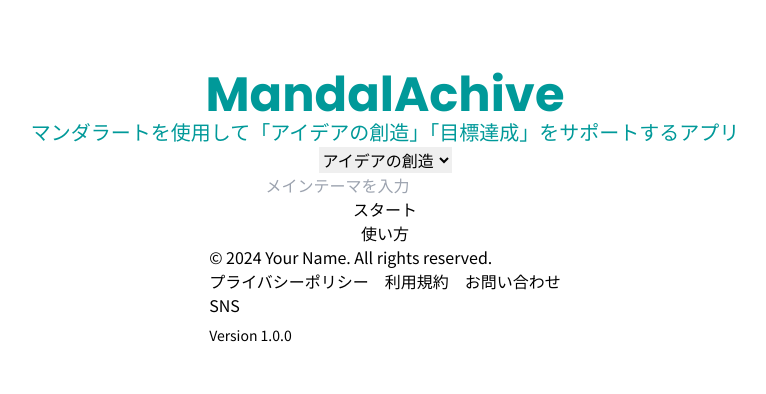
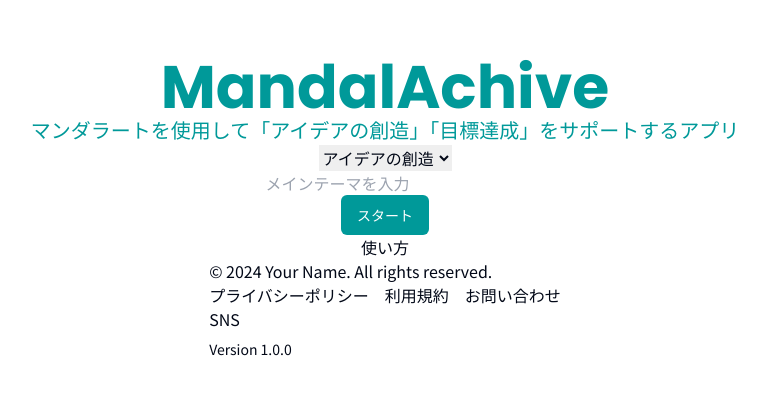
Before and after one commit to kurukuru-dev/mandal-achieve, a Next.js app: page / in a window 1280 px wide. Shown: the part 192-586 px from the top of the page, without its empty margins (255-1021 px from the left). Built offline with nearby package versions, Linux system fonts and the light colour scheme.

Commit message:
shadcn/uiをインストール、buttonコンポーネントをインストール

```diff
--- a/src/app/globals.css
+++ b/src/app/globals.css
@@ -2,9 +2,40 @@
 @tailwind components;
 @tailwind utilities;
 
+@layer base {
   :root {
+    /* カスタム値 */
     --font-poppins: 'Poppins', sans-serif;
     --font-noto-sans-jp: 'Noto Sans JP', sans-serif;
+    --primary: #009999;
+    --primary-hover: #00b7b7;
+    --secondary: #f0f0f0;
+    --accent: #344b78;
+    --accent-hover: #3e5990;
+    --caution: #ffc107;
+
+    /* shadcnUiのデフォルト値 */
+    /* TODO: 不要であれば削除 */
+    --background: 0 0% 100%;
+    --foreground: 222.2 84% 4.9%;
+    --card: 0 0% 100%;
+    --card-foreground: 222.2 84% 4.9%;
+    --popover: 0 0% 100%;
+    --popover-foreground: 222.2 84% 4.9%;
+    --muted: 210 40% 96.1%;
+    --muted-foreground: 215.4 16.3% 46.9%;
+    --destructive: 0 84.2% 60.2%;
+    --destructive-foreground: 210 40% 98%;
+    --border: 214.3 31.8% 91.4%;
+    --input: 214.3 31.8% 91.4%;
+    --ring: 222.2 84% 4.9%;
+    --radius: 0.5rem;
+    --chart-1: 12 76% 61%;
+    --chart-2: 173 58% 39%;
+    --chart-3: 197 37% 24%;
+    --chart-4: 43 74% 66%;
+    --chart-5: 27 87% 67%;
+  }
 }
 
 h1,
@@ -13,7 +44,13 @@
   font-family: var(--font-poppins);
 }
 
+@layer base {
+  * {
+    @apply border-border;
+  }
   body {
     font-family: var(--font-noto-sans-jp);
     height: 100vh;
+    @apply bg-background text-foreground;
   }
+}
--- a/src/app/page.tsx
+++ b/src/app/page.tsx
@@ -1,8 +1,10 @@
+import { Button } from '@/components/ui/button';
+
 export default function Home() {
   return (
     <main className="h-full min-h-screen flex flex-col items-center justify-center">
-      <h1 className="text-main text-5xl">MandalAchive</h1>
-      <h2 className="text-main text-xl">
+      <h1 className="text-primary text-6xl">MandalAchive</h1>
+      <h2 className="text-primary text-xl">
         マンダラートを使用して「アイデアの創造」「目標達成」をサポートするアプリ
       </h2>
       <select name="mode" id="">
@@ -10,7 +12,7 @@
         <option value="achieve">目標達成</option>
       </select>
       <input type="text" placeholder="メインテーマを入力" />
-      <button>スタート</button>
+      <Button>スタート</Button>
       <button>使い方</button>
       <footer>
         <p>© 2024 Your Name. All rights reserved.</p>
--- /dev/null
+++ b/src/components/ui/button.tsx
@@ -0,0 +1,52 @@
+import * as React from 'react';
+import { Slot } from '@radix-ui/react-slot';
+import { cva, type VariantProps } from 'class-variance-authority';
+
+import { cn } from '@/lib/utils';
+
+const buttonVariants = cva(
+  'inline-flex items-center justify-center whitespace-nowrap rounded-md text-sm font-medium ring-offset-background transition-colors focus-visible:outline-none focus-visible:ring-2 focus-visible:ring-ring focus-visible:ring-offset-2 disabled:pointer-events-none disabled:opacity-50',
+  {
+    variants: {
+      variant: {
+        default: 'bg-primary text-white hover:bg-primary-hover',
+        accent: 'bg-accent text-white hover:bg-accent-hover',
+        outline:
+          'border border-input text-white bg-background hover:bg-accent-hover',
+        link: 'text-primary underline-offset-4 hover:underline'
+      },
+      size: {
+        default: 'h-10 px-4 py-2',
+        sm: 'h-9 rounded-md px-3',
+        lg: 'h-11 rounded-md px-8',
+        icon: 'h-10 w-10'
+      }
+    },
+    defaultVariants: {
+      variant: 'default',
+      size: 'default'
+    }
+  }
+);
+
+export interface ButtonProps
+  extends React.ButtonHTMLAttributes<HTMLButtonElement>,
+    VariantProps<typeof buttonVariants> {
+  asChild?: boolean;
+}
+
+const Button = React.forwardRef<HTMLButtonElement, ButtonProps>(
+  ({ className, variant, size, asChild = false, ...props }, ref) => {
+    const Comp = asChild ? Slot : 'button';
+    return (
+      <Comp
+        className={cn(buttonVariants({ variant, size, className }))}
+        ref={ref}
+        {...props}
+      />
+    );
+  }
+);
+Button.displayName = 'Button';
+
+export { Button, buttonVariants };
--- /dev/null
+++ b/src/lib/utils.ts
@@ -0,0 +1,6 @@
+import { type ClassValue, clsx } from "clsx"
+import { twMerge } from "tailwind-merge"
+
+export function cn(...inputs: ClassValue[]) {
+  return twMerge(clsx(inputs))
+}
--- a/tailwind.config.ts
+++ b/tailwind.config.ts
@@ -1,20 +1,84 @@
 import type { Config } from 'tailwindcss';
 
-const config: Config = {
+const config = {
   content: [
     './src/pages/**/*.{ts,tsx}',
     './src/components/**/*.{ts,tsx}',
     './src/app/**/*.{ts,tsx}'
   ],
+  prefix: '',
   theme: {
+    container: {
+      center: true,
+      padding: '2rem',
+      screens: {
+        '2xl': '1400px'
+      }
+    },
     extend: {
       colors: {
-        main: '#009999',
-        sub: '#F0F0F0',
-        accent: '#344B78',
-        caution: '#FFC107'
+        // カスタム値
+        primary: {
+          DEFAULT: 'var(--primary)',
+          hover: 'var(--primary-hover)'
+        },
+        secondary: {
+          DEFAULT: 'var(--secondary)'
+        },
+        caution: {
+          DEFAULT: 'var(--caution)'
+        },
+        accent: {
+          DEFAULT: 'var(--accent)',
+          hover: 'var(--accent-hover)'
+        },
+
+        // shadcnUiデフォルト値
+        // TODO: 不要であれば削除
+        border: 'hsl(var(--border))',
+        input: 'hsl(var(--input))',
+        ring: 'hsl(var(--ring))',
+        background: 'hsl(var(--background))',
+        foreground: 'hsl(var(--foreground))',
+        destructive: {
+          DEFAULT: 'hsl(var(--destructive))',
+          foreground: 'hsl(var(--destructive-foreground))'
+        },
+        muted: {
+          DEFAULT: 'hsl(var(--muted))',
+          foreground: 'hsl(var(--muted-foreground))'
+        },
+        popover: {
+          DEFAULT: 'hsl(var(--popover))',
+          foreground: 'hsl(var(--popover-foreground))'
+        },
+        card: {
+          DEFAULT: 'hsl(var(--card))',
+          foreground: 'hsl(var(--card-foreground))'
+        }
+      },
+      borderRadius: {
+        lg: 'var(--radius)',
+        md: 'calc(var(--radius) - 2px)',
+        sm: 'calc(var(--radius) - 4px)'
+      },
+      keyframes: {
+        'accordion-down': {
+          from: { height: '0' },
+          to: { height: 'var(--radix-accordion-content-height)' }
+        },
+        'accordion-up': {
+          from: { height: 'var(--radix-accordion-content-height)' },
+          to: { height: '0' }
+        }
+      },
+      animation: {
+        'accordion-down': 'accordion-down 0.2s ease-out',
+        'accordion-up': 'accordion-up 0.2s ease-out'
       }
     }
-  }
-};
+  },
+  plugins: [require('tailwindcss-animate')]
+} satisfies Config;
+
 export default config;
```
Also changed, not shown: package.json (+7 -1 lines), components.json (added), 1 other file (tests, documents, lock files or other folders). Lines whose indentation alone changed are shown as unchanged.
